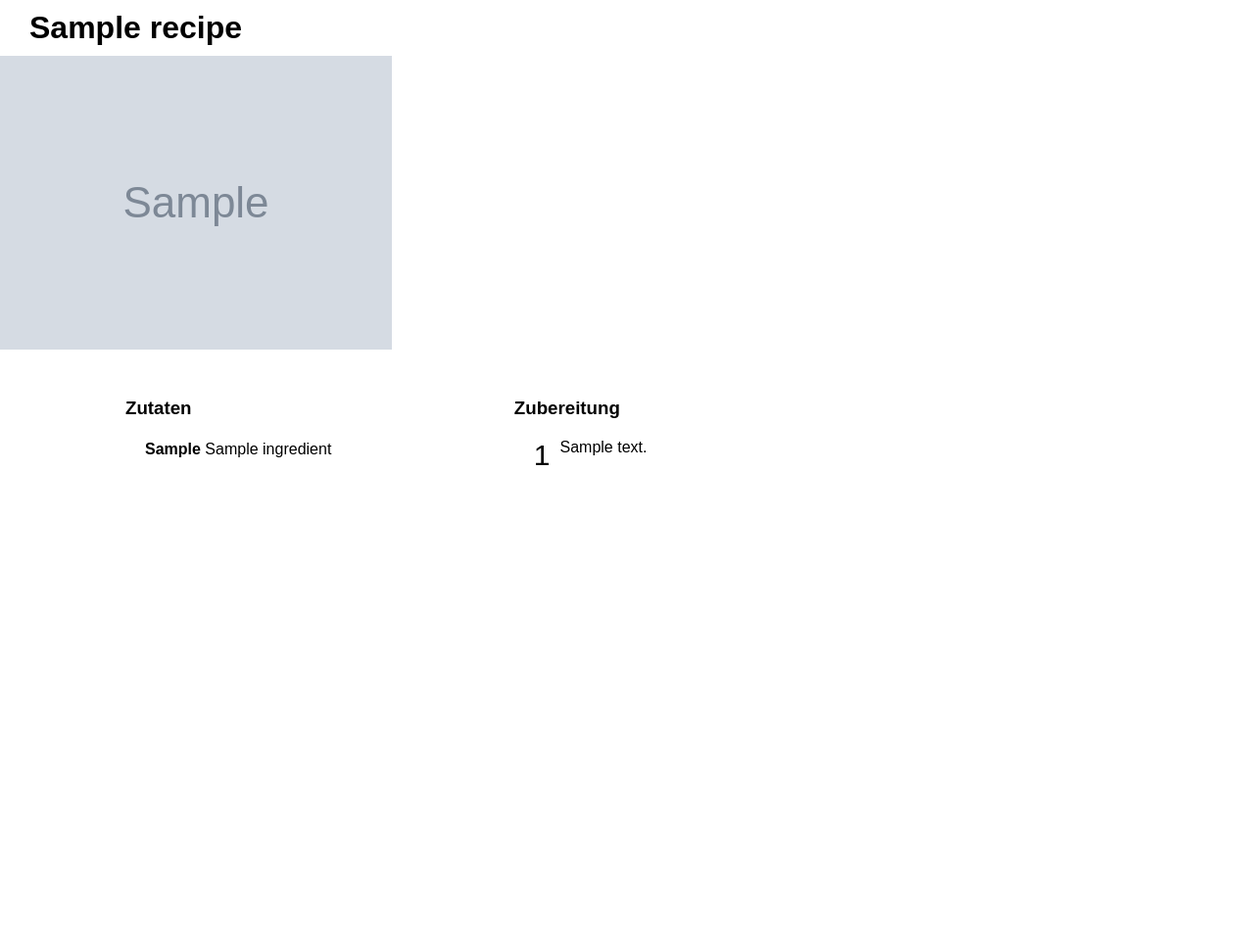
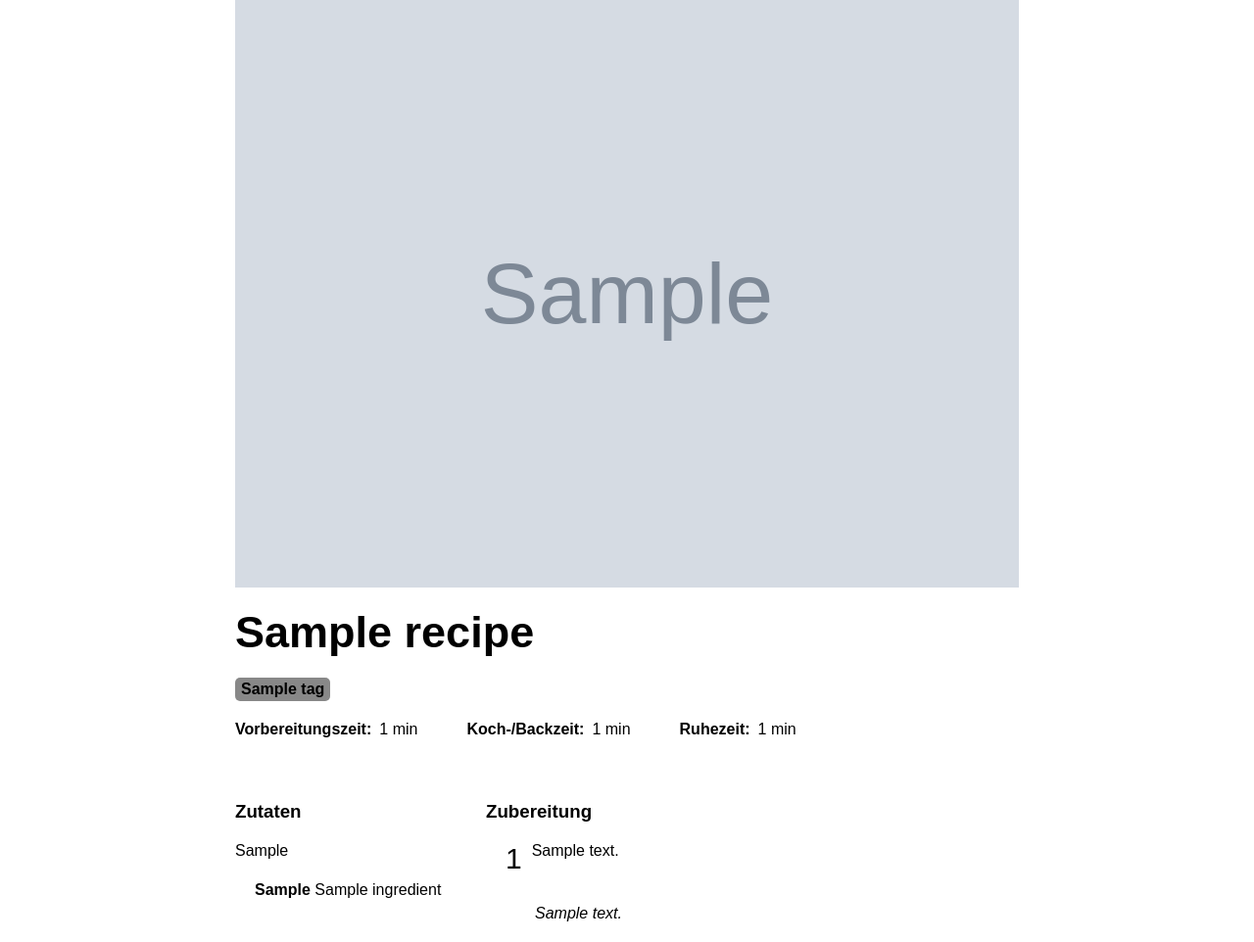
Before and after one commit to piMoll/recipy, a Django app: page /recipes/1 in a window 1280 px wide. Shown: the whole page at 98% size. Before the commit the page ends 475 px from the top, so only its background shows below. Run offline with Django 3.2, Linux system fonts and the light colour scheme; tables that the repository leaves empty hold one stand-in row (values such as "Sample post"); grey boxes marked "Sample" are stand-in pictures.

Commit message:
details template shows every model attribute

```diff
--- a/recipes/static/recipes/style.css
+++ b/recipes/static/recipes/style.css
@@ -3,8 +3,49 @@ body {
   margin: 0;
   padding: 0; }
 
+.recipe {
+  max-width: 800px;
+  margin: auto;
+  display: block; }
+
 .title {
-  margin: 10px 30px; }
+  margin: 20px auto 10px auto;
+  display: block;
+  font-size: 45px; }
+
+.image img {
+  max-height: 700px;
+  margin: 0 auto;
+  display: block;
+  width: 100%; }
+
+.description {
+  display: flex;
+  flex-direction: column; }
+
+.tags {
+  display: flex;
+  margin: 10px 0;
+  align-items: flex-start; }
+
+.tag {
+  border-radius: 5px;
+  display: inline-block;
+  margin-right: 8px;
+  padding: 3px 6px;
+  font-weight: bold; }
+
+.recipe-times {
+  margin: 10px 0 15px 0;
+  display: flex; }
+
+.duration-type {
+  display: flex;
+  margin-right: 50px; }
+
+.duration-title {
+  font-weight: bold;
+  margin-right: 8px; }
 
 .section-title {
   margin-bottom: 15px; }
@@ -12,13 +53,16 @@ body {
 .ingredients {
   display: block;
   float: left;
-  width: 25%;
-  margin-left: 10%;
-  margin-top: 30px; }
+  width: 30%;
+  margin-top: 30px;
+  margin-right: 2%; }
 
 .ingredient-list {
   padding-left: 20px;
   list-style-type: none; }
+
+.ingredients-group {
+  margin: 20px 0 10px 0; }
 
 .ingredient-item {
   overflow: hidden;
@@ -31,14 +75,17 @@ body {
 .directions {
   display: block;
   float: left;
-  width: 42%;
-  margin-left: 6%;
+  width: 66%;
   margin-top: 30px; }
 
 .direction-row {
   display: flex;
-  margin: 20px; }
+  margin: 20px 0 20px 20px; }
 
 .direction-step {
   font-size: 30px;
   margin-right: 10px; }
+
+.recipe-notes {
+  margin: 30px 0 20px 50px;
+  font-style: italic; }
--- a/recipes/static/recipes/style.scss
+++ b/recipes/static/recipes/style.scss
@@ -4,17 +4,58 @@ body {
     padding: 0;
 }
 
-.recipe {}
+.recipe {
+    max-width: 800px;
+    margin: auto;
+    display: block;
+}
 
 
 .recipe-header {}
 
 .title {
-    margin: 10px 30px;
+    margin: 20px auto 10px auto;
+    display: block;
+    font-size: 45px;
 }
-.image {}
+.image {
+    img {
+        max-height: 700px;
+        margin: 0 auto;
+        display: block;
+        width: 100%;
+    }
+}
 
-.time {}
+.description {
+    display: flex;
+    flex-direction: column;
+}
+.tags {
+    display: flex;
+    margin: 10px 0;
+    align-items: flex-start;
+}
+.tag {
+    border-radius: 5px;
+    display: inline-block;
+    margin-right: 8px;
+    padding: 3px 6px;
+    font-weight: bold;
+}
+
+.recipe-times {
+    margin: 10px 0 15px 0;
+    display: flex;
+}
+.duration-type {
+    display: flex;
+    margin-right: 50px;
+}
+.duration-title {
+    font-weight: bold;
+    margin-right: 8px;
+}
 
 .recipe-details {}
 
@@ -25,13 +66,18 @@ body {
 .ingredients {
     display: block;
     float: left;
-    width: 25%;
-    margin-left: 10%;
+    width: 30%;
     margin-top: 30px;
+    margin-right: 2%;
+}
+.ingredient-details {
 }
 .ingredient-list {
     padding-left: 20px;
     list-style-type: none;
+}
+.ingredients-group {
+    margin: 20px 0 10px 0;
 }
 
 .ingredient-item {
@@ -49,17 +95,22 @@ body {
 .directions {
     display: block;
     float: left;
-    width: 42%;
-    margin-left: 6%;
+    width: 66%;
     margin-top: 30px;
 }
 
 .direction-row {
     display: flex;
-    margin: 20px;
+    margin: 20px 0 20px 20px;
 }
 .direction-step {
     font-size: 30px;
     margin-right: 10px;
 }
 .direction-text {}
+
+
+.recipe-notes {
+    margin: 30px 0 20px 50px;
+    font-style: italic;
+}
--- a/recipes/templates/recipes/index.html
+++ b/recipes/templates/recipes/index.html
@@ -7,15 +7,37 @@
 
     <div class="recipe-header">
 
-        <h1 class="title">{{ recipe.title }}</h1>
-
         <section class="">
             <div class="image">
                 {% if picture %}
                     <img src="{{ picture.image.url }}" alt="{{ recipe.title }}">
                 {% endif %}
             </div>
-            <aside class="time"></aside>
+            <h1 class="title">{{ recipe.title }}</h1>
+            <aside class="description">
+                <div class="tags">
+                    {% for tag in tags %}
+                        <div class="tag" style="color:{{ tag.font }};background-color:{{ tag.color }}">{{ tag.name }}</div>
+                    {% endfor %}
+                </div>
+                <div class="recipe-times">
+                {% if recipe.preparationtime %}
+                    <div class="duration-type">
+                        <div class="duration-title">Vorbereitungszeit:</div><div>{{ recipe.preparationtime }} min</div>
+                    </div>
+                {% endif %}
+                {% if recipe.cooktime %}
+                    <div class="duration-type">
+                        <div class="duration-title">Koch-/Backzeit:</div><div>{{ recipe.cooktime }} min</div>
+                    </div>
+                {% endif %}
+                {% if recipe.resttime %}
+                    <div class="duration-type">
+                        <div class="duration-title">Ruhezeit:</div><div>{{ recipe.resttime }} min</div>
+                    </div>
+                {% endif %}
+                </div>
+            </aside>
         </section>
     </div>
 
@@ -25,34 +47,45 @@
     <div class="recipe-details">
         <section class="ingredients">
             <h3 class="section-title">Zutaten</h3>
-            {% if ingredients_list %}
-                <div class="ingredient-group">
+                <div class="ingredient-details">
+                {% regroup ingredients by group as ingredient_list%}
+                    {% for group in ingredient_list %}
+                        <div>
+                            <div class="ingredients-group">{{ group.grouper }}</div>
                         <ul class="ingredient-list">
-                    {% for ingredient in ingredients_list %}
+                            {% for ingredient in group.list %}
                                 <li class="ingredient-item">
                                     <span class="ingredient-quantity"> {{ ingredient.quantity }} </span>
                                     <span class="ingredient-name"> {{ ingredient.name }} </span>
                                 </li>
+                            {% empty %}
+                                <li class="ingredient-item"> Keine Zutaten gefunden</li>
                             {% endfor %}
                         </ul>
                         </div>
-            {% else %}
-                <p>No ingredients are available.</p>
-            {% endif %}
+                    {% endfor %}
+                </div>
         </section>
+
 
         <section class="directions">
             <h3 class="section-title">Zubereitung</h3>
-            {% if directions_list %}
-                {% for direction in directions_list %}
+                {% for direction in directions %}
                     <div class="direction-row">
                         <div class="direction-step">{{ direction.step }}</div>
                         <div class="direction-text">{{ direction.description }}</div>
                     </div>
+                    {% empty %}
+                        <li class="ingredient-item"> Keine Zutaten gefunden</li>
                 {% endfor %}
-            {% else %}
-                <p>No directions are available.</p>
+
+
+            {% if recipe.note %}
+                <div class="recipe-notes">
+                {{ recipe.note }}
+                </div>
             {% endif %}
+
         </section>
     </div>
 </div>
--- a/recipes/views.py
+++ b/recipes/views.py
@@ -39,12 +39,14 @@ def index(request):
 def detail(request, recipe_id):
     recipe = get_object_or_404(Recipe, pk=recipe_id)
     picture = Picture.objects.filter(recipe=recipe_id)[0]
-    ingredients_list = Ingredient.objects.filter(recipe=recipe_id).order_by('order_item')
-    directions_list = Direction.objects.filter(recipe=recipe_id).order_by('step')
+    tags = Tag.objects.filter(recipe=recipe_id)
+    ingredients = Ingredient.objects.filter(recipe=recipe_id).order_by('order_item')
+    directions = Direction.objects.filter(recipe=recipe_id).order_by('step')
     context = {
         'recipe': recipe,
         'picture': picture,
-        'ingredients_list': ingredients_list,
-        'directions_list': directions_list
+        'tags': tags,
+        'ingredients': ingredients,
+        'directions': directions
     }
     return render(request, 'recipes/index.html', context)
```
Lines whose indentation alone changed are shown as unchanged.
